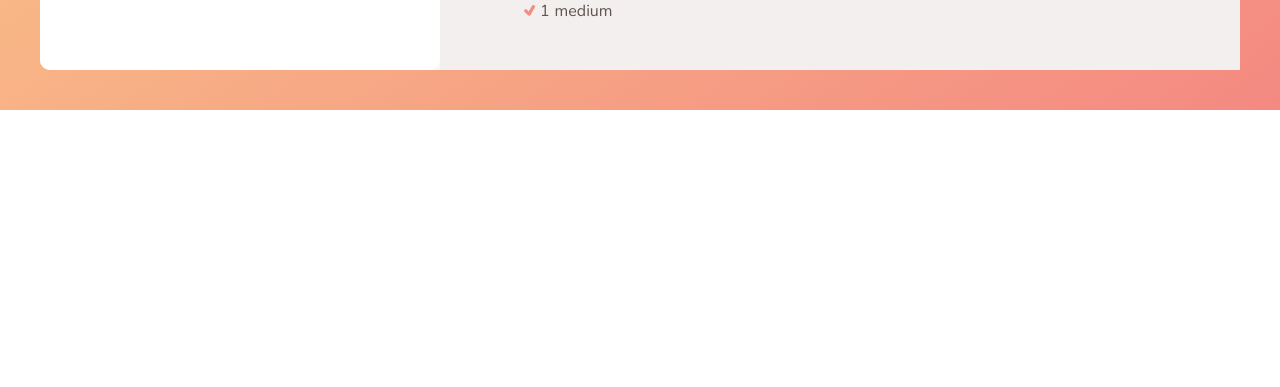
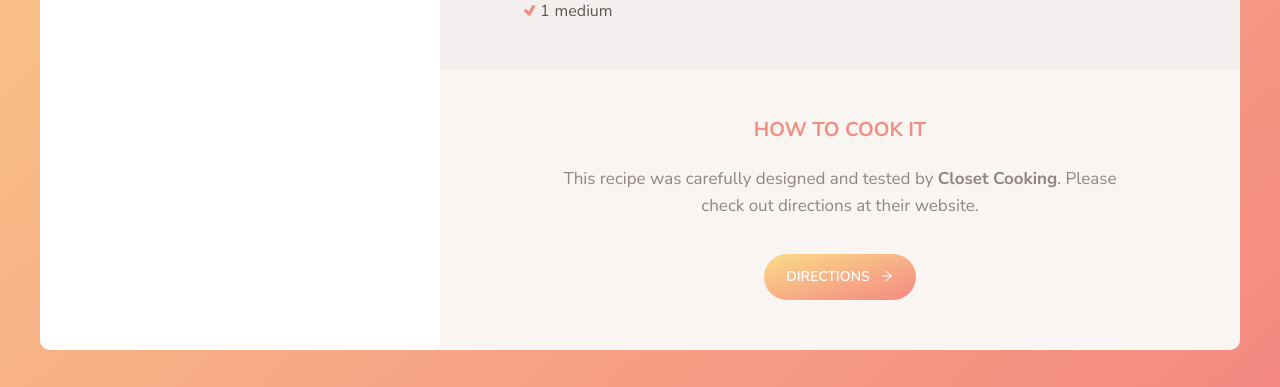
Before and after one commit to Lonerr7/react-forkify, a React (Create React App) app: page / in a window 1280 px wide. Shown: the part 781-1168 px from the top of the page. Before the commit the page ends 891 px from the top, so only its background shows below. Built offline with nearby package versions, Linux system fonts and the light colour scheme.

Commit message:
4.3. Made RecipeHowTo layout

```diff
--- a/src/components/Main/Recipe/Recipe.js
+++ b/src/components/Main/Recipe/Recipe.js
@@ -1,6 +1,7 @@
 import s from './Recipe.module.scss';
 import RecipeControls from './RecipeControls/RecipeControls';
 import RecipeHeader from './RecipeHeader/RecipeHeader';
+import RecipeHowTo from './RecipeHowTo/RecipeHowTo';
 import RecipeIngredients from './RecipeIngredients/RecipeIngredients';
 
 const Recipe = () => {
@@ -9,6 +10,7 @@ const Recipe = () => {
       <RecipeHeader />
       <RecipeControls />
       <RecipeIngredients />
+      <RecipeHowTo />
     </div>
   );
 };
--- /dev/null
+++ b/src/components/Main/Recipe/RecipeHowTo/RecipeHowTo.js
@@ -0,0 +1,21 @@
+import s from './RecipeHowTo.module.scss';
+import { AiOutlineArrowRight } from 'react-icons/ai';
+
+const RecipeHowTo = () => {
+  return (
+    <div className={s.recipeHowTo}>
+      <h2 className={s.recipeHowTo__title}>How to cook it</h2>
+      <p className={s.recipeHowTo__text}>
+        This recipe was carefully designed and tested by{' '}
+        <span>Closet Cooking</span>. Please check out directions at their
+        website.
+      </p>
+      <a className={s.recipeHowTo__link} href="ds">
+        <span>Directions</span>
+        <AiOutlineArrowRight className={s.recipeHowTo__arrow} />
+      </a>
+    </div>
+  );
+};
+
+export default RecipeHowTo;
--- /dev/null
+++ b/src/components/Main/Recipe/RecipeHowTo/RecipeHowTo.module.scss
@@ -0,0 +1,56 @@
+@import '../../../../vars.scss';
+
+.recipeHowTo {
+  padding: 50px 100px;
+  text-align: center;
+  display: flex;
+  flex-direction: column;
+  align-items: center;
+
+  &__title {
+    text-transform: uppercase;
+    font-size: 20px;
+    font-weight: 700;
+    margin-bottom: 25px;
+    color: $icon-color;
+  }
+
+  &__text {
+    font-size: 17px;
+    margin-bottom: 35px;
+    color: $grey-color;
+    line-height: 27px;
+
+    span {
+      font-weight: 700;
+      display: inline-block;
+    }
+  }
+
+  &__link {
+    font-size: 14px;
+    font-weight: 600;
+    padding: 16px 22px;
+    display: flex;
+    align-items: center;
+    background-image: $bg-color;
+    color: #fff;
+    border: none;
+    text-transform: uppercase;
+    border-radius: 160px;
+    transition: all .3s;
+
+    span {
+      margin-right: 10px;
+    }
+
+    &:hover {
+      text-decoration: none;
+      transform: scale(1.05);
+    }
+  }
+
+  &__arrow {
+    margin-top: -2px;
+  }
+}
```
